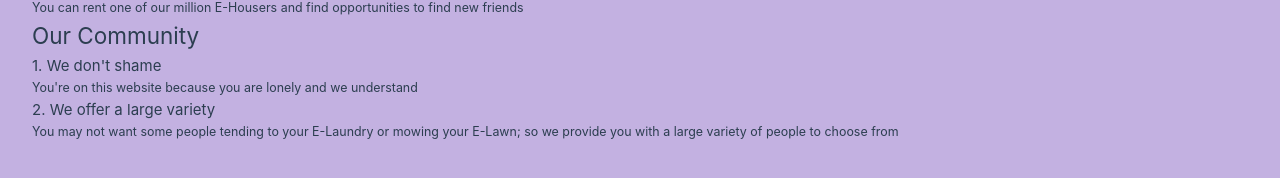
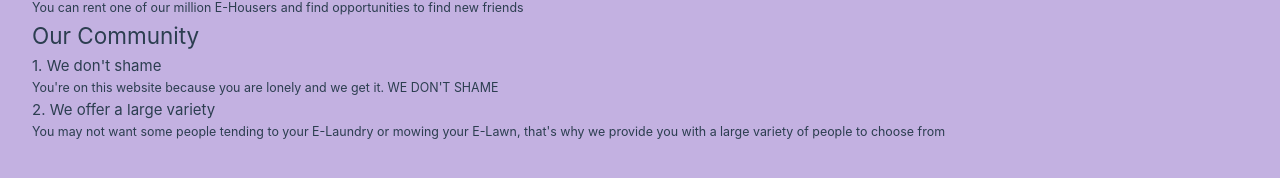
Before and after one commit to staten-island-tech/sql-project, a Vue app in the folder sql-project/: page /about in a window 1280 px wide. Shown: the part 520-698 px from the top of the page. Built offline with nearby package versions, Linux system fonts and the light colour scheme.

Commit message:
cummit 23

```diff
--- a/sql-project/src/views/AboutView.vue
+++ b/sql-project/src/views/AboutView.vue
@@ -12,11 +12,11 @@
     <h5>You can rent one of our million E-Housers and find opportunities to find new friends</h5>
     <h2>Our Community</h2>
     <h4>1. We don't shame</h4>
-    <h5>You're on this website because you are lonely and we understand</h5>
+    <h5>You're on this website because you are lonely and we get it. WE DON'T SHAME</h5>
     <h4>2. We offer a large variety</h4>
     <h5>
-      You may not want some people tending to your E-Laundry or mowing your E-Lawn; so we provide
-      you with a large variety of people to choose from
+      You may not want some people tending to your E-Laundry or mowing your E-Lawn, that's why we
+      provide you with a large variety of people to choose from
     </h5>
   </div>
 </template>
--- a/sql-project/src/views/SignUpView.vue
+++ b/sql-project/src/views/SignUpView.vue
@@ -8,7 +8,7 @@
       <input type="text" id="passwordID" placeholder="Enter Password" />
     </div>
     <div>
-      <input type="text" id="confirmpasswordID" placeholder="Confirm Password" />
+      <input type="password" id="confirmpasswordID" placeholder="Confirm Password" />
     </div>
     <button id="loginbtn">Login</button>
   </form>
--- a/sql-project/src/views/loginView.vue
+++ b/sql-project/src/views/loginView.vue
@@ -6,7 +6,7 @@
       <input type="text" id="emailID" placeholder="Enter Email" />
     </div>
     <div>
-      <input type="text" id="passwordID" placeholder="Enter Password" />
+      <input type="password" id="passwordID" placeholder="Enter Password" />
     </div>
     <button id="loginbtn">Login</button>
   </form>
@@ -19,6 +19,6 @@
   padding: 10px;
   border-radius: 10px;
   text-align: center;
-  width: 20%x;
+  width: 20%;
 }
 </style>
```
